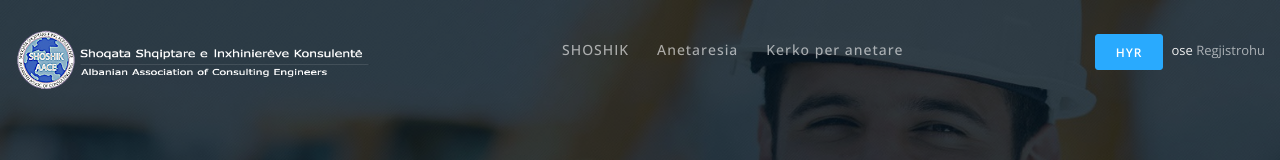
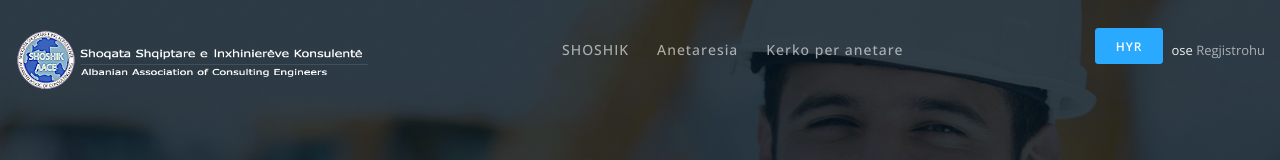
Before and after one commit to VisarDomi/aace-frontend-client, a Vue app: page /directory in a window 1280 px wide. Shown: the top 160 px of the page. Built offline with nearby package versions, Linux system fonts and the light colour scheme; what vuelidate-error-extractor would draw is missing.

Commit message:
minor css fixes

```diff
--- a/src/components/Footer.vue
+++ b/src/components/Footer.vue
@@ -5,7 +5,7 @@
       <!-- Topper section -->
       <div class="container">
         <div class="row">
-          <div class="col-sm-24 col-md-12">
+          <div class="col-sm-12 col-md-7">
             <router-link :to="{ name: 'Home' }" class="logo">
               <img src="/static/img/logo_full.png" alt="logo" />
             </router-link>
--- a/src/components/Navbar.vue
+++ b/src/components/Navbar.vue
@@ -29,7 +29,7 @@
         <!-- END Logo -->
         <!-- User account -->
         <div class="pull-right user-login" v-if="!isAuthenticated">
-          <router-link :to="{ name: 'Login' }" class="btn btn-sm btn-primary"
+          <router-link :to="{ name: 'Login' }" class="btn btn-sm btn-primary" id="loginButton"
             >Hyr</router-link
           >ose
           <router-link :to="{ name: 'Register' }">Regjistrohu</router-link>
@@ -173,6 +173,14 @@
   .show-logo-1 {
     display: none !important;
   }
+
+  .navbar-toggle{
+  margin-top: 10px;
+}
+
+#loginButton{
+  margin-bottom: 11px;
+}
 }
 /* dont show big logo on small screens */
 @media screen and (min-width: 0px) and (max-width: 619px) {
@@ -180,4 +188,8 @@
     display: none !important;
   }
 }
+
+
+
+
 </style>
```
Also changed, not shown: src/views/ApplicationStatus.vue (line endings or trailing spaces), 1 other file (tests, documents, lock files or other folders).
